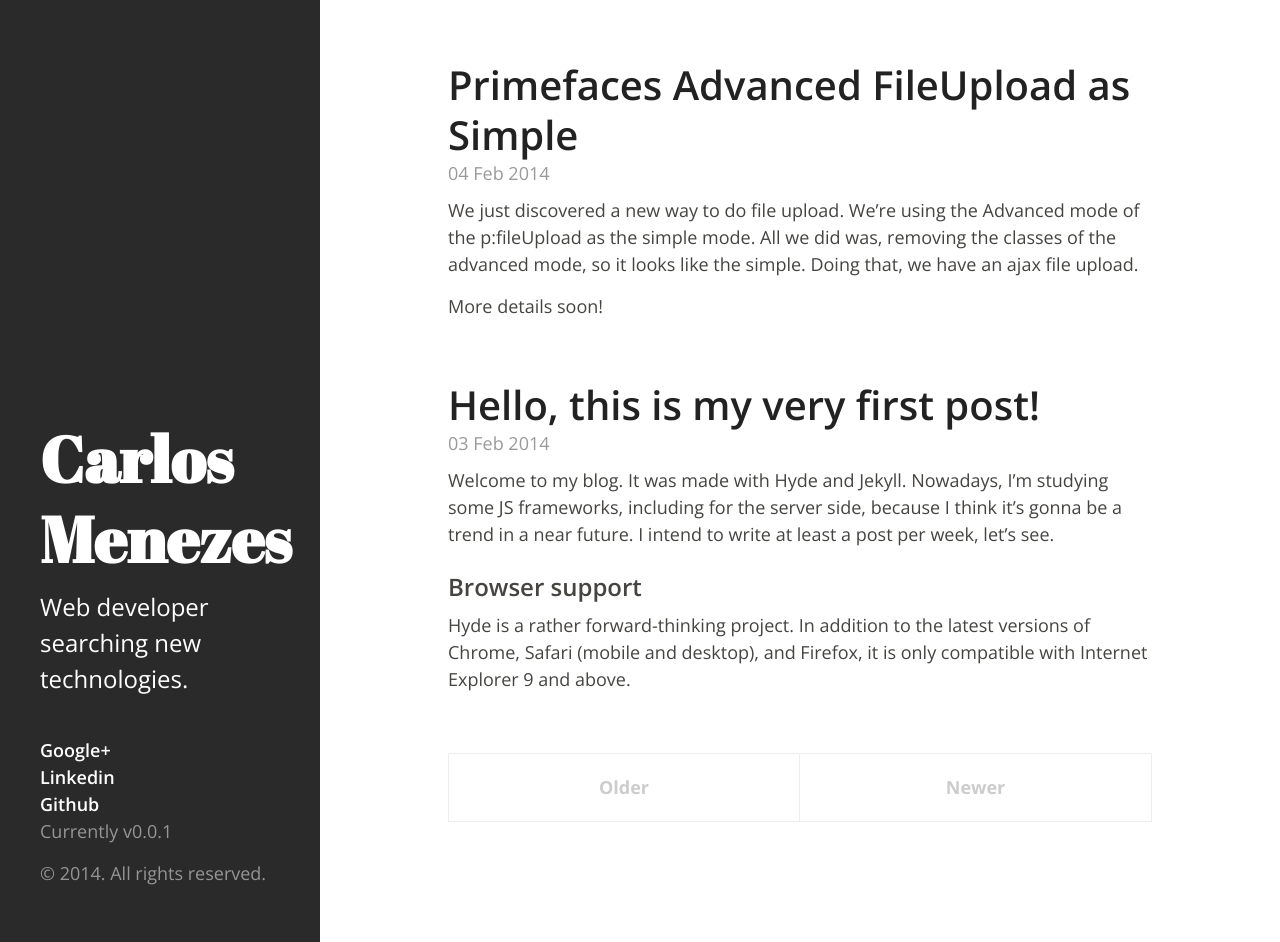
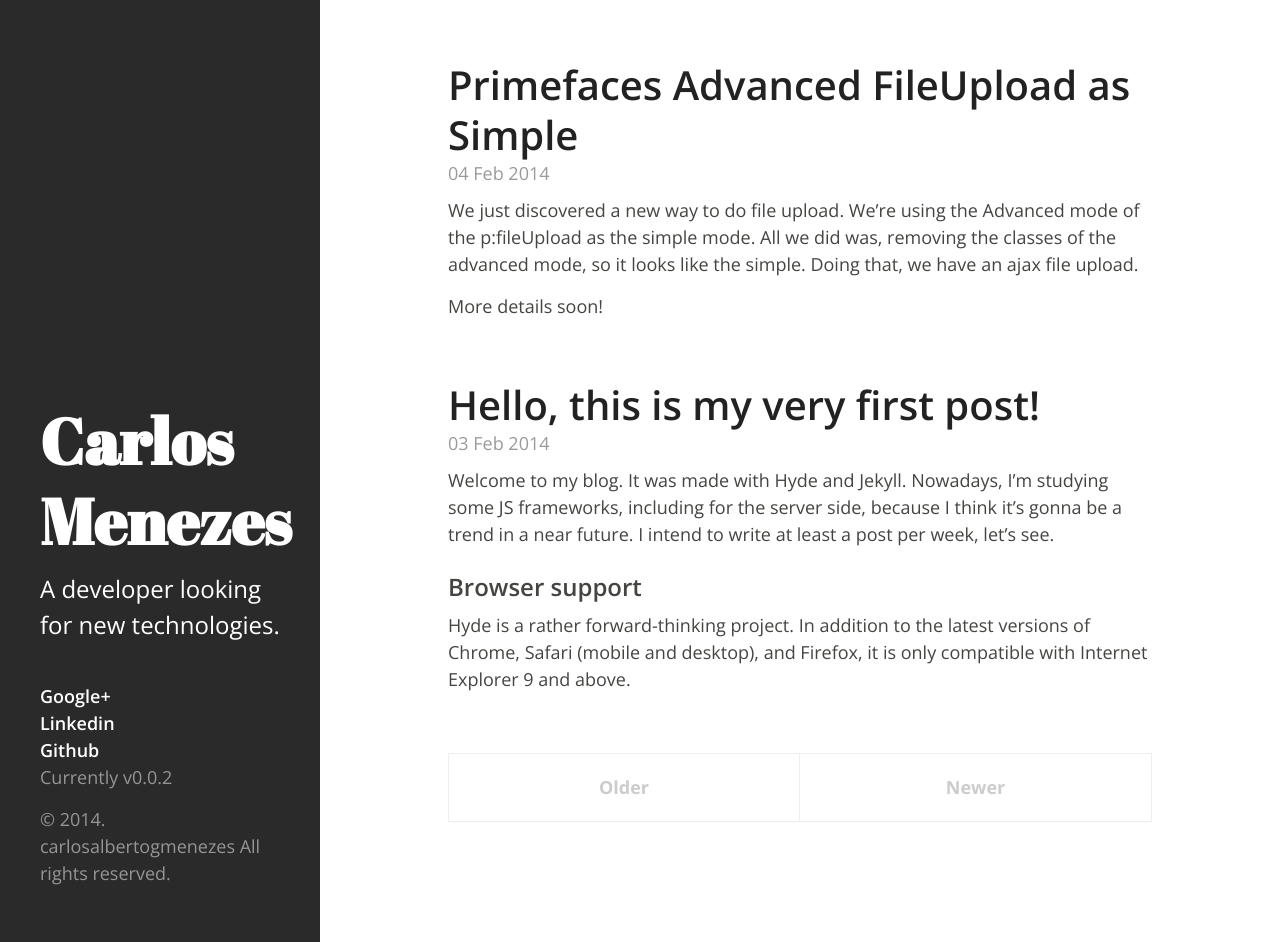
Before and after one commit to cgmenezes/cgmenezes.github.io, a Jekyll site: the page built from index.html, in a window 1280 px wide and 942 px high. Built offline with Jekyll 4.4.1, drawn with Linux system fonts in a browser that asks for light colours; Markdown is read by kramdown in place of the engine named in the settings; the list of posts is cut into pages by our own code.

Commit message:
Update of some configs

```diff
--- a/_config.yml
+++ b/_config.yml
@@ -1,11 +1,11 @@
 title:        Carlos Menezes
 tagline:      'Carlos Menezes'
-description:  'Web developer searching new technologies.'
+description:  'A developer looking for new technologies.'
 url:          http://carlosalbertogmenezes.github.io/
-version:      0.0.1
+version:      0.0.2
 author:
-  name:       ''
-  email:      ''
+  name:       'carlosalbertogmenezes'
+  email:      'carlosalbertogmenezes@gmail.com'
 markdown:     rdiscount
 permalink:    pretty
 pygments:     true
```
